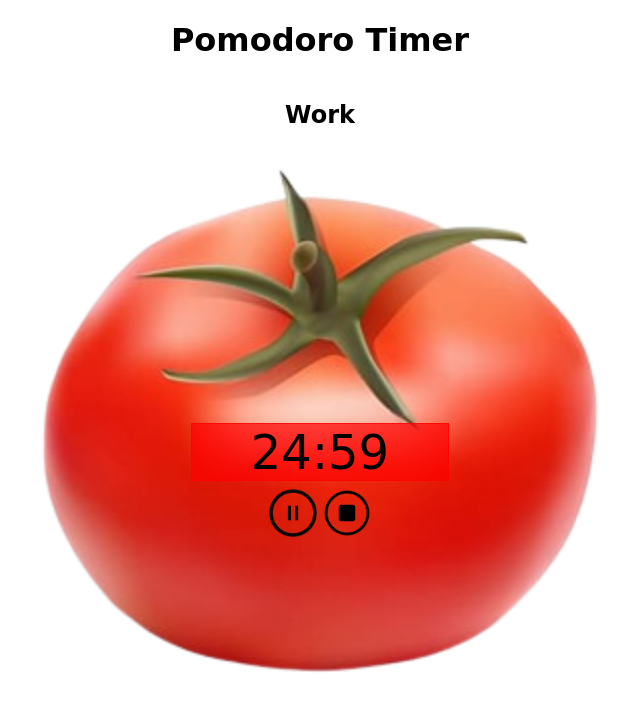
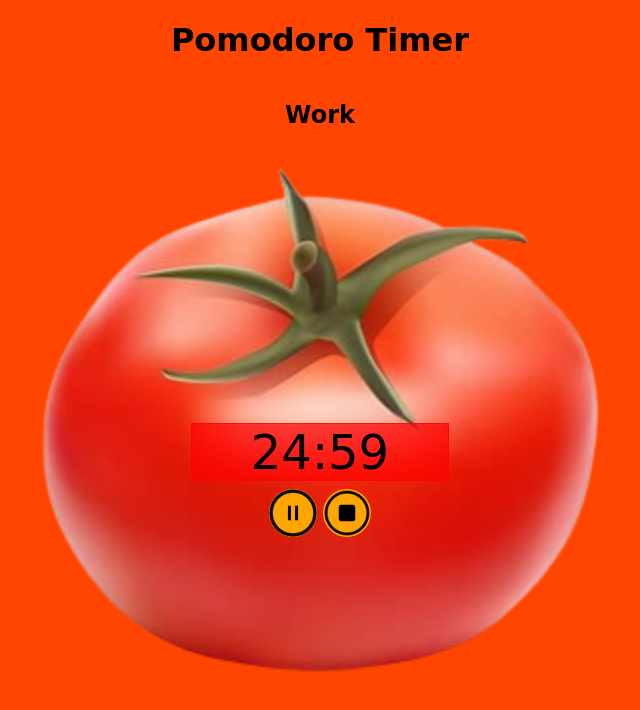
Before and after one commit to Payad/PomodoroTimer, a plain HTML site: page index.html in a window 1280 px wide. Both pictures are taken after a click on the picture 640 px from the left and 513 px from the top of the page. Shown: the whole page, without its empty margins (320-960 px from the left). Drawn offline with Linux system fonts and the light colour scheme.

Commit message:
added background color and color for buttons

```diff
--- a/app.js
+++ b/app.js
@@ -35,7 +35,11 @@ function Timer(duration, display) {
         // const breakBtn = document.querySelector('.break');
         // breakBtn.style.display = 'none';
         breakBtn.addEventListener('click', () => {
-            title.innerHTML = 'Break'
+            title.innerHTML = 'Break';
+            title.style.color = 'rgb(255, 255, 255)'
+            // body.style.backgroundColor = 'black';
+            document.getElementsByTagName('body')[0].style.backgroundColor = 'rgb(0, 0, 0)';
+            document.getElementsByClassName('app')[0].style.color = 'rgb(255, 255, 255)';
             clearInterval(timer);
 
             minute = parseInt(time / 60, 10);
@@ -57,6 +61,10 @@ const startBtn = document.querySelector('.start');
 // startBtn.style.backgroundColor = 'yellow';
 startBtn.addEventListener('click', () => {
     title.innerHTML = 'Work';
+    document.getElementsByTagName('body')[0].style.backgroundColor = 'orangered';
+    document.getElementsByClassName('app')[0].style.color = 'rgb(0, 0, 0)';
+    // body.style.backgroundColor = orangered;
+    title.style.color = 'rgb(0, 0, 0)'
     const twentyFive = 60 * 25;
     display = document.querySelector('.digits');
     breakBtn.style.display = 'inline-block';
--- a/styles.css
+++ b/styles.css
@@ -2,6 +2,7 @@ body {
     margin: 0;
     padding: 0;
     font-family: cursive, sans-serif;
+    /* background-color: orangered; */
 }
 
 .container {
@@ -39,14 +40,21 @@ h2.title {
 img.start {
     /* width: 20px; */
         width: 2rem;
-        background-color: 'yellow';
+        /* background-color: yellow; */
+        background-color: orange;
         border-radius: 50%;
 }
 img.break {
-    width: 20px;
+    /* width: 20px; */
+    width: 2rem;
+    background-color: orange;
+    border-radius: 50%;
 }
 img.stop {
-    width: 20px;
+    /* width: 20px; */
+    width: 2rem;
+    background-color: orange;
+    border-radius: 50%;
 }
 
 @media(min-width: 768px) {
```
